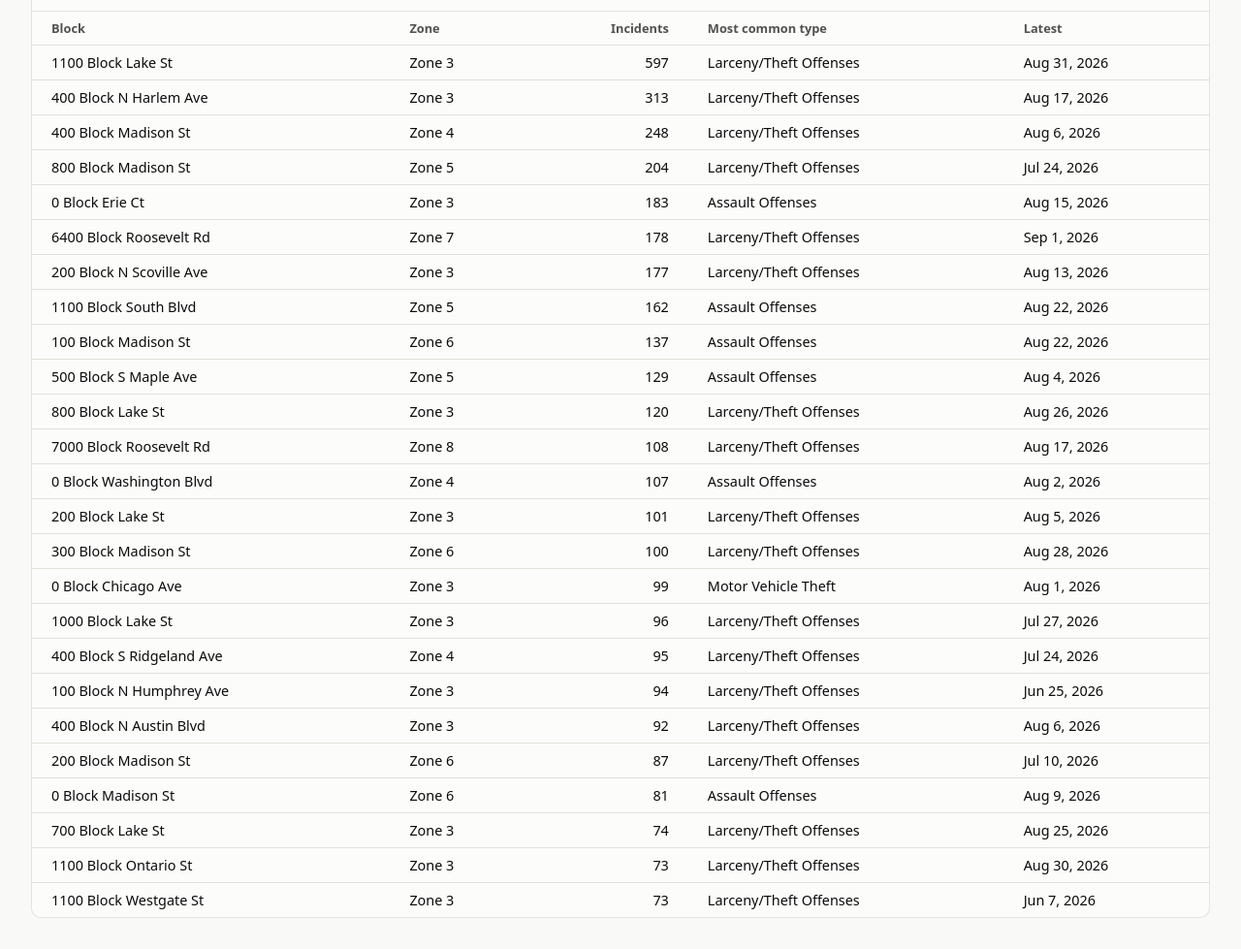
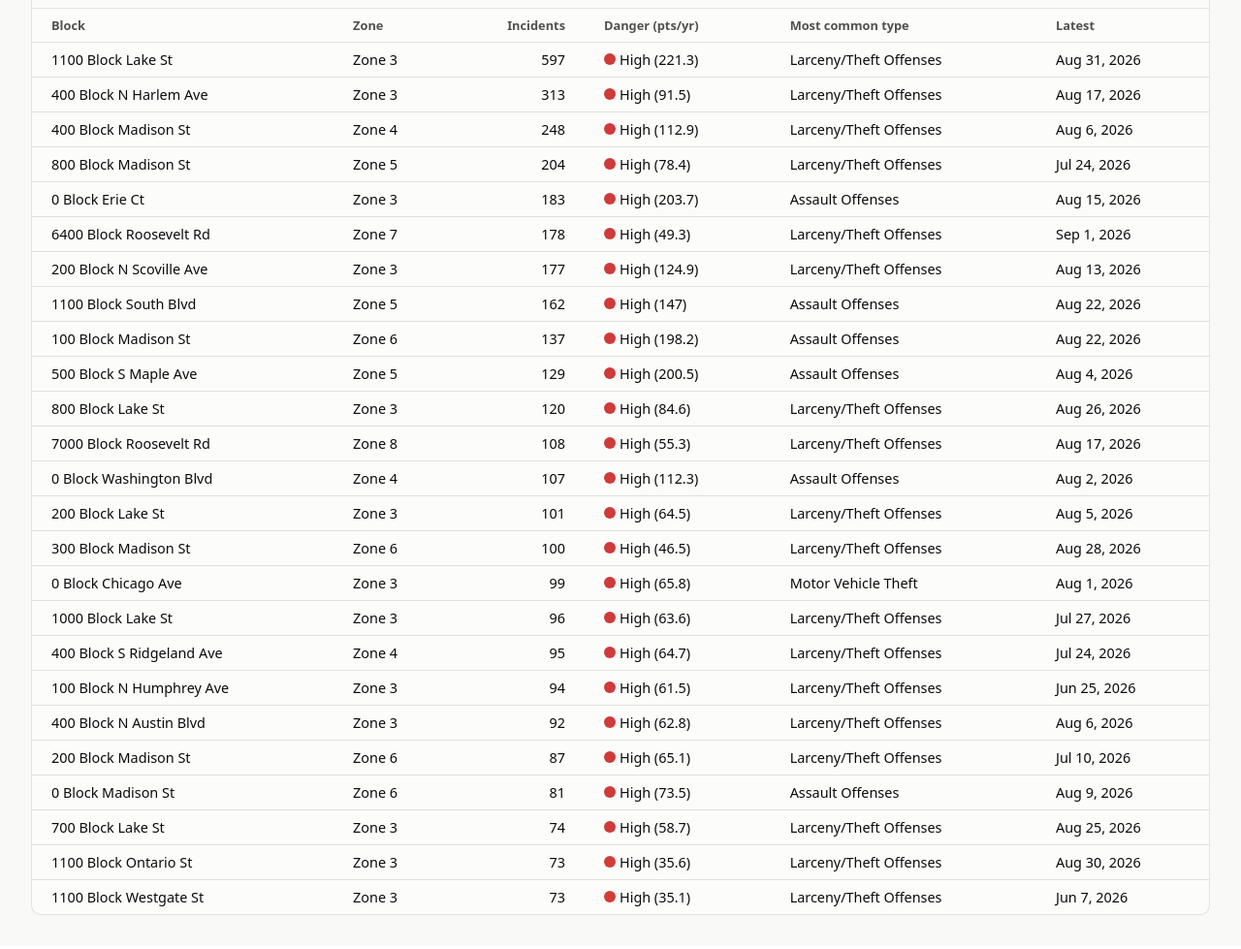
Before and after one commit to Shawdowbat/OakParkCrimeWebApp, a Flask app: page / in a window 1280 px wide. Shown: the part 1177-2156 px from the top of the page at 97% size. After the commit the page ends 2121 px from the top, so only its background shows below. Run offline with Flask 3, Linux system fonts and the light colour scheme.

Commit message:
new file:   data/street_segments.geojson 	new file:   scripts/build_street_segments.py 	modified:   server/analysis.py 	modified:   server/app.py 	modified:   static/css/styles.css 	modified:   static/js/main.js 	modified:   static/js/map.js 	modified:   templates/index.html 	modified:   tests/test_api.py

```diff
--- a/server/app.py
+++ b/server/app.py
@@ -49,8 +49,11 @@ def options():
 
 @app.route("/api/map-points")
 def map_points():
-    """GeoJSON with one point per block, carrying its incident count."""
-    return jsonify(analysis.aggregate_locations(filtered_incidents()))
+    """GeoJSON with one point per block, carrying its incident count and danger level."""
+    years = analysis.window_years(
+        analysis.load_incidents(), start=request.args.get("start"), end=request.args.get("end")
+    )
+    return jsonify(analysis.aggregate_locations(filtered_incidents(), years=years))
 
 
 @app.route("/api/summary")
--- a/static/css/styles.css
+++ b/static/css/styles.css
@@ -248,14 +248,65 @@ main {
 
 #map-legend {
   display: flex;
+  flex-wrap: wrap;
   align-items: center;
-  gap: 0.75rem;
+  gap: 0.5rem 1.5rem;
   font-size: 0.8rem;
   color: var(--text-secondary);
 }
 
 .legend-title {
   margin-right: 0.25rem;
+}
+
+.legend-group {
+  display: flex;
+  align-items: center;
+  gap: 0.6rem;
+}
+
+.legend-swatch {
+  display: inline-block;
+  width: 12px;
+  height: 12px;
+  border-radius: 50%;
+  margin-right: 0.25rem;
+  flex-shrink: 0;
+}
+
+.legend-gradient {
+  width: 160px;
+  padding-bottom: 1rem;
+  position: relative;
+}
+
+.legend-gradient-bar {
+  height: 10px;
+  border-radius: 5px;
+}
+
+.legend-gradient-ticks span {
+  position: absolute;
+  top: 13px;
+  transform: translateX(-50%);
+  font-size: 0.72rem;
+  font-variant-numeric: tabular-nums;
+}
+
+.legend-gradient-ticks span:first-child {
+  transform: none;
+}
+
+.legend-gradient-ticks span:last-child {
+  transform: translateX(-100%);
+}
+
+.tt-danger {
+  display: flex;
+  align-items: center;
+  margin-top: 0.35rem;
+  font-size: 0.85rem;
+  font-weight: 600;
 }
 
 .legend-item {
--- a/static/js/main.js
+++ b/static/js/main.js
@@ -93,19 +93,21 @@ function renderTable(geojson) {
   if (!top.length) {
     const row = document.createElement("tr");
     const cell = document.createElement("td");
-    cell.colSpan = 5;
+    cell.colSpan = 6;
     cell.className = "empty";
     cell.textContent = "No incidents match the current filters.";
     row.appendChild(cell);
     els.tableBody.appendChild(row);
     return;
   }
+  const levels = levelsByKey(geojson.danger_levels);
   for (const { properties: p } of top) {
     const row = document.createElement("tr");
     const cells = [
       [p.location, ""],
       [p.zone, ""],
       [p.count.toLocaleString(), "num"],
+      [`${levels[p.danger_level].label} (${p.danger_score.toLocaleString()})`, ""],
       [p.top_types[0][0], ""],
       [formatDate(p.latest_date), ""],
     ];
@@ -115,6 +117,10 @@ function renderTable(geojson) {
       if (cls) td.className = cls;
       row.appendChild(td);
     }
+    const swatch = document.createElement("span");
+    swatch.className = "legend-swatch";
+    swatch.style.background = dangerColor(p.danger_score);
+    row.children[3].prepend(swatch);
     els.tableBody.appendChild(row);
   }
 }
--- a/static/js/map.js
+++ b/static/js/map.js
@@ -1,8 +1,19 @@
-// Leaflet map with one dot per block, area proportional to incident count.
+// Leaflet map drawing each block as its stretch of street (or a dot where no
+// street matched). Line width tracks incident count; color tracks danger score.
 
 const OAK_PARK_BOUNDS = [[41.865, -87.806], [41.9093, -87.7742]];
-const MIN_RADIUS = 5;
-const MAX_RADIUS = 22;
+const MIN_WIDTH = 2.5;
+const MAX_WIDTH = 10;
+
+// Danger score (points/yr) to color: green, through orange, to red. Hue, saturation
+// and lightness are interpolated between stops on a log scale, since scores
+// run from under 1 to over 200.
+const DANGER_STOPS = [
+  { score: 0, h: 120, s: 86, l: 34 },
+  { score: 8, h: 30, s: 92, l: 52 },
+  { score: 40, h: 0, s: 61, l: 52 },
+];
+const DANGER_TICKS = [0, 5, 15, 40];
 
 // ---------------------------------------------------------------------------
 // CARTO basemap API key (from https://clausa.app.carto.com/ > Developers >
@@ -99,9 +110,37 @@ function cssVar(name) {
   return getComputedStyle(document.documentElement).getPropertyValue(name).trim();
 }
 
-// Area, not radius, tracks the count so big blocks don't visually overstate.
-function radiusScale(maxCount) {
-  return (count) => Math.max(MIN_RADIUS, MAX_RADIUS * Math.sqrt(count / Math.max(maxCount, 1)));
+// Square root so the busiest blocks don't drown out the rest.
+function widthScale(maxCount) {
+  return (count) => MIN_WIDTH + (MAX_WIDTH - MIN_WIDTH) * Math.sqrt((count - 1) / Math.max(maxCount - 1, 1));
+}
+
+function dangerPosition(score) {
+  const max = DANGER_STOPS[DANGER_STOPS.length - 1].score;
+  return Math.log1p(Math.min(Math.max(score, 0), max)) / Math.log1p(max);
+}
+
+function dangerColor(score) {
+  const t = dangerPosition(score);
+  let i = 1;
+  while (i < DANGER_STOPS.length - 1 && t > dangerPosition(DANGER_STOPS[i].score)) i++;
+  const a = DANGER_STOPS[i - 1];
+  const b = DANGER_STOPS[i];
+  const ta = dangerPosition(a.score);
+  const f = Math.min(Math.max((t - ta) / (dangerPosition(b.score) - ta), 0), 1);
+  const mix = (key) => a[key] + (b[key] - a[key]) * f;
+  return `hsl(${mix("h").toFixed(1)}, ${mix("s").toFixed(1)}%, ${mix("l").toFixed(1)}%)`;
+}
+
+function dangerGradientCss() {
+  const steps = 12;
+  const max = DANGER_STOPS[DANGER_STOPS.length - 1].score;
+  const colors = [];
+  for (let k = 0; k <= steps; k++) {
+    const score = Math.expm1((k / steps) * Math.log1p(max));
+    colors.push(`${dangerColor(score)} ${((k / steps) * 100).toFixed(1)}%`);
+  }
+  return `linear-gradient(to right, ${colors.join(", ")})`;
 }
 
 function niceRound(n) {
@@ -119,6 +158,7 @@ class CrimeMap {
     this.map.fitBounds(OAK_PARK_BOUNDS);
     // Landmarks sit above the incident dots (overlay pane, 400) but below popups.
     this.map.createPane("landmarks").style.zIndex = 450;
+    this.casings = L.layerGroup().addTo(this.map);
     this.dots = L.layerGroup().addTo(this.map);
     this.lastData = null;
 
@@ -164,72 +204,123 @@ class CrimeMap {
 
   render(geojson) {
     this.lastData = geojson;
+    this.casings.clearLayers();
     this.dots.clearLayers();
 
     const features = geojson.features;
     const maxCount = features.length ? features[0].properties.count : 1;
-    const radius = radiusScale(maxCount);
-    const fill = cssVar("--series-1");
+    const width = widthScale(maxCount);
     const ring = cssVar("--surface-1");
+    const levels = levelsByKey(geojson.danger_levels);
 
-    // Features arrive busiest first, so small dots are drawn on top and stay hoverable.
+    // Features arrive busiest first, so thin lines are drawn on top and stay hoverable.
+    // Every casing sits in a layer below every line so casings never cut across
+    // a neighboring block at an intersection.
     for (const feature of features) {
-      const [lon, lat] = feature.geometry.coordinates;
       const props = feature.properties;
-      const dot = L.circleMarker([lat, lon], {
-        radius: radius(props.count),
-        color: ring,
-        weight: 2,
-        fillColor: fill,
-        fillOpacity: 0.6,
+      const color = dangerColor(props.danger_score);
+      const w = width(props.count);
+      let mark;
+      if (feature.geometry.type === "LineString") {
+        const latlngs = feature.geometry.coordinates.map(([lon, lat]) => [lat, lon]);
+        this.casings.addLayer(
+          L.polyline(latlngs, { color: ring, weight: w + 3, opacity: 0.85, interactive: false }),
+        );
+        mark = L.polyline(latlngs, { color, weight: w, opacity: 0.95 });
+        mark.on("mouseover", () => mark.setStyle({ weight: w + 3 }));
+        mark.on("mouseout", () => mark.setStyle({ weight: w }));
+      } else {
+        const [lon, lat] = feature.geometry.coordinates;
+        mark = L.circleMarker([lat, lon], {
+          radius: w / 2 + 3,
+          color: ring,
+          weight: 2,
+          fillColor: color,
+          fillOpacity: 0.95,
+        });
+        mark.on("mouseover", () => mark.setStyle({ weight: 4 }));
+        mark.on("mouseout", () => mark.setStyle({ weight: 2 }));
+      }
+      mark.bindTooltip(() => buildTooltip(props, levels), {
+        direction: "top",
+        sticky: true,
+        offset: [0, -8],
+        className: "dot-tooltip",
       });
-      dot.bindTooltip(() => buildTooltip(props), { direction: "top", className: "dot-tooltip" });
-      dot.on("mouseover", () => dot.setStyle({ fillOpacity: 0.95 }));
-      dot.on("mouseout", () => dot.setStyle({ fillOpacity: 0.6 }));
-      this.dots.addLayer(dot);
+      this.dots.addLayer(mark);
     }
 
-    this.renderLegend(maxCount, radius, fill, ring);
+    this.renderLegend(maxCount, width);
   }
 
-  renderLegend(maxCount, radius, fill, ring) {
+  renderLegend(maxCount, width) {
     this.legendEl.replaceChildren();
     if (!this.lastData.features.length) return;
 
+    const colorGroup = legendGroup("Danger (pts/yr)");
+    const scale = document.createElement("div");
+    scale.className = "legend-gradient";
+    scale.setAttribute("role", "img");
+    scale.setAttribute("aria-label", "Color scale from green (safer) through orange to red (more dangerous)");
+    const bar = document.createElement("div");
+    bar.className = "legend-gradient-bar";
+    bar.style.background = dangerGradientCss();
+    const ticks = document.createElement("div");
+    ticks.className = "legend-gradient-ticks";
+    DANGER_TICKS.forEach((value, index) => {
+      const tick = document.createElement("span");
+      tick.style.left = `${dangerPosition(value) * 100}%`;
+      tick.textContent = index === DANGER_TICKS.length - 1 ? `${value}+` : String(value);
+      ticks.appendChild(tick);
+    });
+    scale.append(bar, ticks);
+    colorGroup.appendChild(scale);
+
+    const sizeGroup = legendGroup("Incidents per block");
+    const sizeColor = cssVar("--text-muted");
     const values = [...new Set([1, niceRound(maxCount / 4), maxCount])].filter((v) => v <= maxCount);
-    const title = document.createElement("span");
-    title.className = "legend-title";
-    title.textContent = "Incidents per block";
-    this.legendEl.appendChild(title);
-
     const svgNs = "http://www.w3.org/2000/svg";
     for (const value of values) {
-      const r = radius(value);
       const item = document.createElement("span");
       item.className = "legend-item";
       const svg = document.createElementNS(svgNs, "svg");
-      const size = MAX_RADIUS * 2 + 4;
-      svg.setAttribute("width", size);
-      svg.setAttribute("height", size);
+      svg.setAttribute("width", 30);
+      svg.setAttribute("height", MAX_WIDTH + 4);
       svg.setAttribute("aria-hidden", "true");
-      const circle = document.createElementNS(svgNs, "circle");
-      circle.setAttribute("cx", size / 2);
-      circle.setAttribute("cy", size / 2);
-      circle.setAttribute("r", r);
-      circle.setAttribute("fill", fill);
-      circle.setAttribute("fill-opacity", "0.6");
-      circle.setAttribute("stroke", ring);
-      circle.setAttribute("stroke-width", "2");
-      svg.appendChild(circle);
+      const line = document.createElementNS(svgNs, "line");
+      line.setAttribute("x1", 6);
+      line.setAttribute("x2", 24);
+      line.setAttribute("y1", (MAX_WIDTH + 4) / 2);
+      line.setAttribute("y2", (MAX_WIDTH + 4) / 2);
+      line.setAttribute("stroke", sizeColor);
+      line.setAttribute("stroke-width", width(value));
+      line.setAttribute("stroke-linecap", "round");
+      svg.appendChild(line);
       const label = document.createElement("span");
       label.textContent = value.toLocaleString();
       item.append(svg, label);
-      this.legendEl.appendChild(item);
+      sizeGroup.appendChild(item);
     }
+
+    this.legendEl.append(colorGroup, sizeGroup);
   }
 }
 
-function buildTooltip(props) {
+function legendGroup(titleText) {
+  const group = document.createElement("div");
+  group.className = "legend-group";
+  const title = document.createElement("span");
+  title.className = "legend-title";
+  title.textContent = titleText;
+  group.appendChild(title);
+  return group;
+}
+
+function levelsByKey(levels) {
+  return Object.fromEntries(levels.map((level) => [level.key, level]));
+}
+
+function buildTooltip(props, levels) {
   const root = document.createElement("div");
 
   const count = document.createElement("div");
@@ -239,6 +330,15 @@ function buildTooltip(props) {
   const place = document.createElement("div");
   place.className = "tt-label";
   place.textContent = `${props.location} · ${props.zone}`;
+
+  const danger = document.createElement("div");
+  danger.className = "tt-danger";
+  const swatch = document.createElement("span");
+  swatch.className = "legend-swatch";
+  swatch.style.background = dangerColor(props.danger_score);
+  const dangerText = document.createElement("span");
+  dangerText.textContent = `${levels[props.danger_level].label} danger · ${props.danger_score.toLocaleString()} pts/yr`;
+  danger.append(swatch, dangerText);
 
   const list = document.createElement("ul");
   list.className = "tt-types";
@@ -257,7 +357,7 @@ function buildTooltip(props) {
   latest.className = "tt-label";
   latest.textContent = `Most recent: ${formatDate(props.latest_date)}`;
 
-  root.append(count, place, list, latest);
+  root.append(count, place, danger, list, latest);
   return root;
 }
 
--- a/templates/index.html
+++ b/templates/index.html
@@ -70,7 +70,7 @@
       <div class="card-header">
         <div>
           <h2 id="map-title">Incidents by block</h2>
-          <p class="card-subtitle">Each dot is a block. Dot size shows how many incidents were reported there. Hover a dot for details. Use the layer menu to switch map styles and toggle landmarks.</p>
+          <p class="card-subtitle">Each line is one block of street. Line width shows how many incidents were reported there; color runs from green (safer) through orange to red (more dangerous), weighting each incident by how serious it is (a robbery counts 12 times a theft). Dots mark incidents at intersections. Hover for details. Use the layer menu to switch map styles and toggle landmarks.</p>
         </div>
         <div id="map-legend" aria-label="Dot size legend"></div>
       </div>
@@ -91,6 +91,7 @@
               <th>Block</th>
               <th>Zone</th>
               <th class="num">Incidents</th>
+              <th>Danger (pts/yr)</th>
               <th>Most common type</th>
               <th>Latest</th>
             </tr>
```
Also changed, not shown: scripts/build_street_segments.py (added, +123 -0 lines), server/analysis.py (+153 -7 lines), tests/test_api.py (+58 -2 lines), 1 other file.
